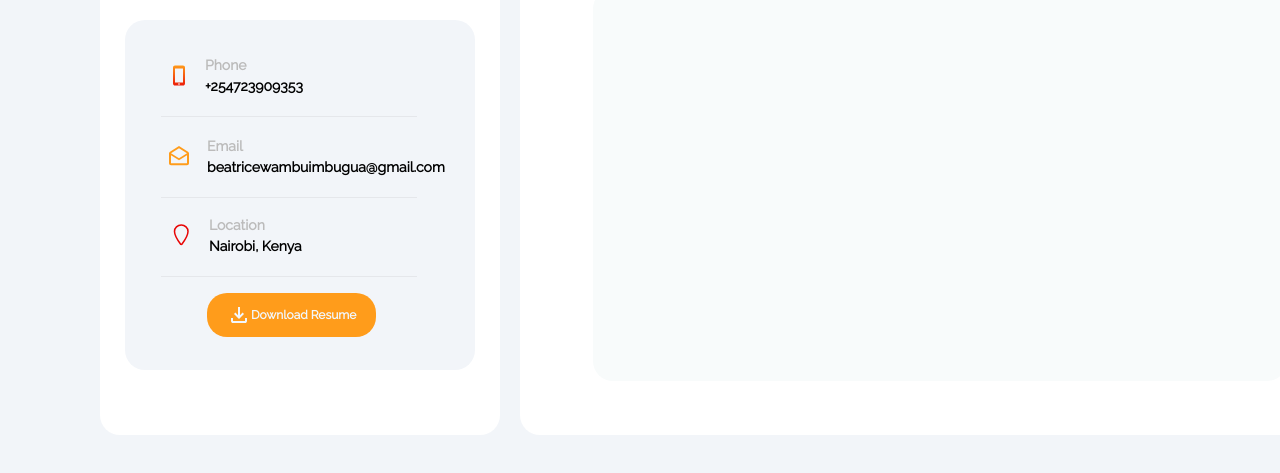
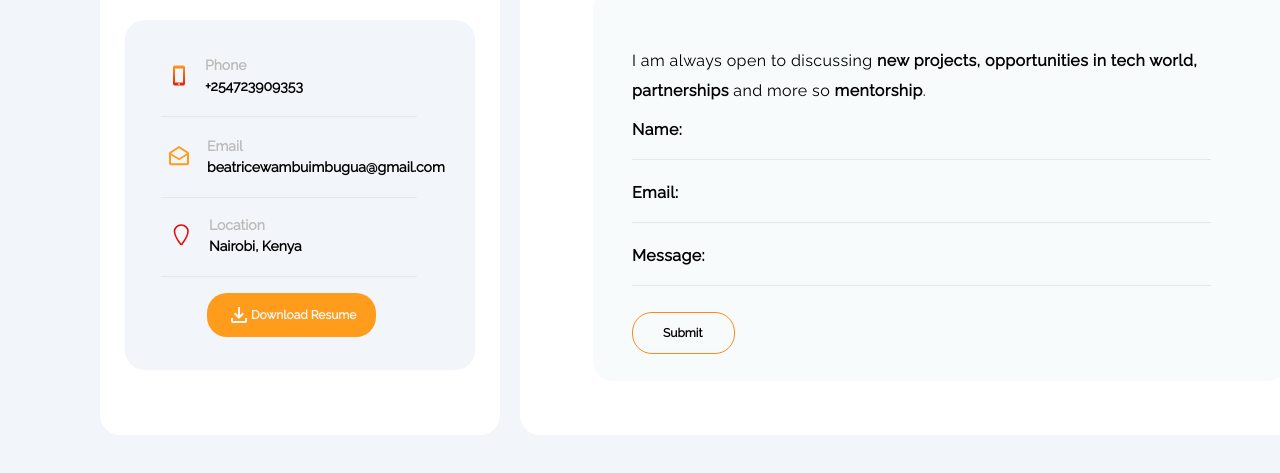
Before and after one commit to agungauliads/Landing-Page-Portofolio, a website: page src/contact.html in a window 1280 px wide. Shown: the part 539-1012 px from the top of the page. Drawn offline with Linux system fonts and the light colour scheme.

Commit message:
Contact Form Done

```diff
--- a/src/contact.html
+++ b/src/contact.html
@@ -176,7 +176,8 @@
                     <div class="shrink-0 w-[333px] h-[150px] rounded-[20px] bg-[#FFEED9]">
                         <div class="flex ml-[26px] mt-[30px]">
                             <img src="../public/asset/Phone Contact.svg" alt="Phone Contact">
-                            <h3 class="ml-[10px] font-Poppins text-[16px] font-medium leading-10 tracking-[0.4px]">Phone:</h3>
+                            <h3 class="ml-[10px] font-Poppins text-[16px] font-medium leading-10 tracking-[0.4px]">
+                                Phone:</h3>
                         </div>
                         <div class="flex-row ml-[60px] ">
                             <h3 class="font-Poppins text-[14px] font-medium tracking-[0.4px]">+254723909353</h3>
@@ -186,16 +187,29 @@
                     <div class="ml-[27px] shrink-0 w-[333px] h-[150px] rounded-[20px] bg-[#F2F7FC]">
                         <div class="flex ml-[26px] mt-[30px]">
                             <img src="../public/asset/Email Contact.svg" alt="Email Contact">
-                            <h3 class="ml-[10px] font-Poppins text-[16px] font-medium leading-10 tracking-[0.4px]">Email:</h3>
+                            <h3 class="ml-[10px] font-Poppins text-[16px] font-medium leading-10 tracking-[0.4px]">
+                                Email:</h3>
                         </div>
                         <div class="flex-row ml-[48px] ">
-                            <h3 class="font-Poppins text-[14px] font-medium tracking-[0.4px]">beatricewambuimbugua@gmail.com</h3>
+                            <h3 class="font-Poppins text-[14px] font-medium tracking-[0.4px]">
+                                beatricewambuimbugua@gmail.com</h3>
                         </div>
                     </div>
                 </div>
                 <!--Contact Form-->
-                <div class="ml-[73px] mt-[32px] shrink-0 w-[694px] h-[392px] rounded-[20px] bg-[#F8FBFB]">
-                    <div></div>
+                <div
+                    class="flex-row ml-[73px] mt-[32px] pl-[39px] pt-[43pt] pr-[76px] pb-[46px] shrink-0 w-[694px] h-[392px] rounded-[20px] bg-[#F8FBFB]">
+                    <p class="font-Raleway text-[16px] font-normal leading-[30px] tracking-[0.4px]">I am always open to discussing <span class="font-Raleway text-[16px] font-bold leading-[30px] tracking-[0.4px]">new projects, opportunities in tech world, partnerships</span> and more
+                        so <span class="font-Raleway text-[16px] font-bold leading-[30px] tracking-[0.4px]">mentorship</span>. </p>
+                    <h3 class="mt-[14px] font-Raleway text-[16px] font-semibold leading-[20px] tracking-[0.4px]">Name:</h3>
+                    <hr class="mt-[19px]">
+                    <h3 class="mt-[23px]  font-Raleway text-[16px] font-semibold leading-[20px] tracking-[0.4px]">Email:</h3>
+                    <hr class="mt-[19px]">
+                    <h3 class="mt-[23px]  font-Raleway text-[16px] font-semibold leading-[20px] tracking-[0.4px]">Message:</h3>
+                    <hr class="mt-[19px]">
+                    <div class="mt-[26px] mb-[46px] rounded-[20px] w-[103px] h-[42px] border-solid border-[1px] border-[#FD8A18] to-[#fd3a18]">
+                        <h3 class="px-[30px] py-[10px] font-Raleway text-[12px] font-semibold leading-5">Submit</h3>
+                    </div>
                 </div>
             </div>
         </div>
```
Also changed, not shown: dist/output.css.
